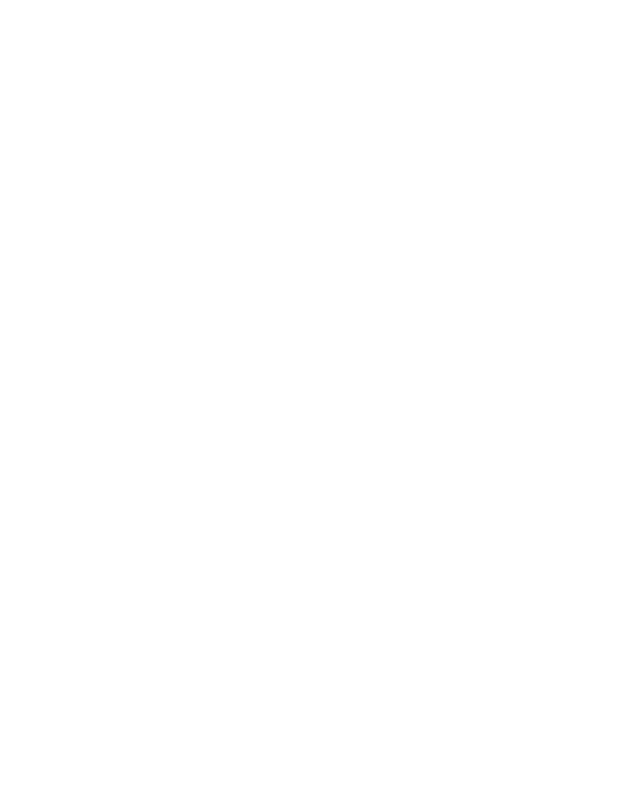
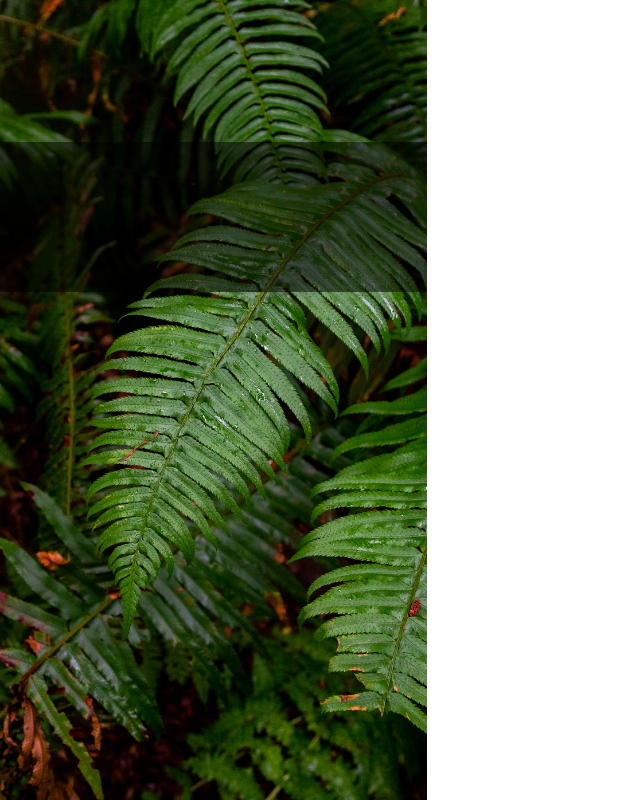
Before and after one commit to tonyptrl/odin-signup-form, a plain HTML site: page index.html in a window 1280 px wide. Shown: the whole page, without its empty margins (0-640 px from the left). Drawn offline with Linux system fonts and the light colour scheme.

Commit message:
Make the webpage layout and added the left part background main image and the background for the logo

```diff
--- a/index.html
+++ b/index.html
@@ -7,6 +7,11 @@
   <link rel="stylesheet" href="style.css">
 </head>
 <body>
+  <div class="left-side">
+    <div class="background-logo"></div>
+  </div>
+  <div class="right-side">
 
+  </div>
 </body>
 </html>
--- a/style.css
+++ b/style.css
@@ -0,0 +1,23 @@
+body {
+  margin: 0;
+  display: flex;
+}
+
+.left-side {
+  flex: 1;
+  height: 100vh;
+  background-image: url(images/background-image.jpg);
+  background-size: cover;
+}
+
+.background-logo {
+  background-color: #00000083;
+  width: 100%;
+  height: 150px;
+  margin-top: calc(100% * 1/3)
+}
+
+.right-side {
+  flex: 2;
+  height: 100vh;
+}
```
